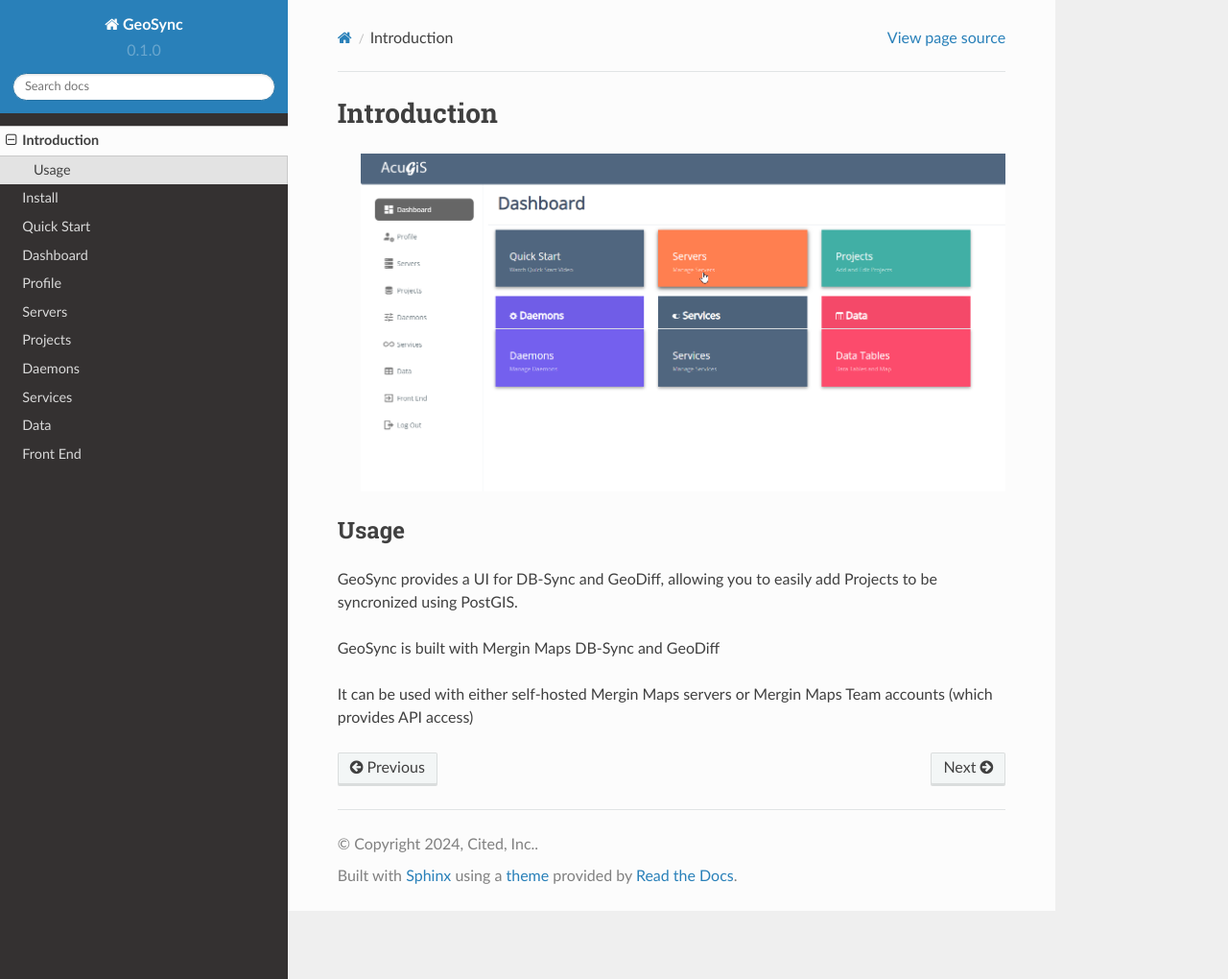
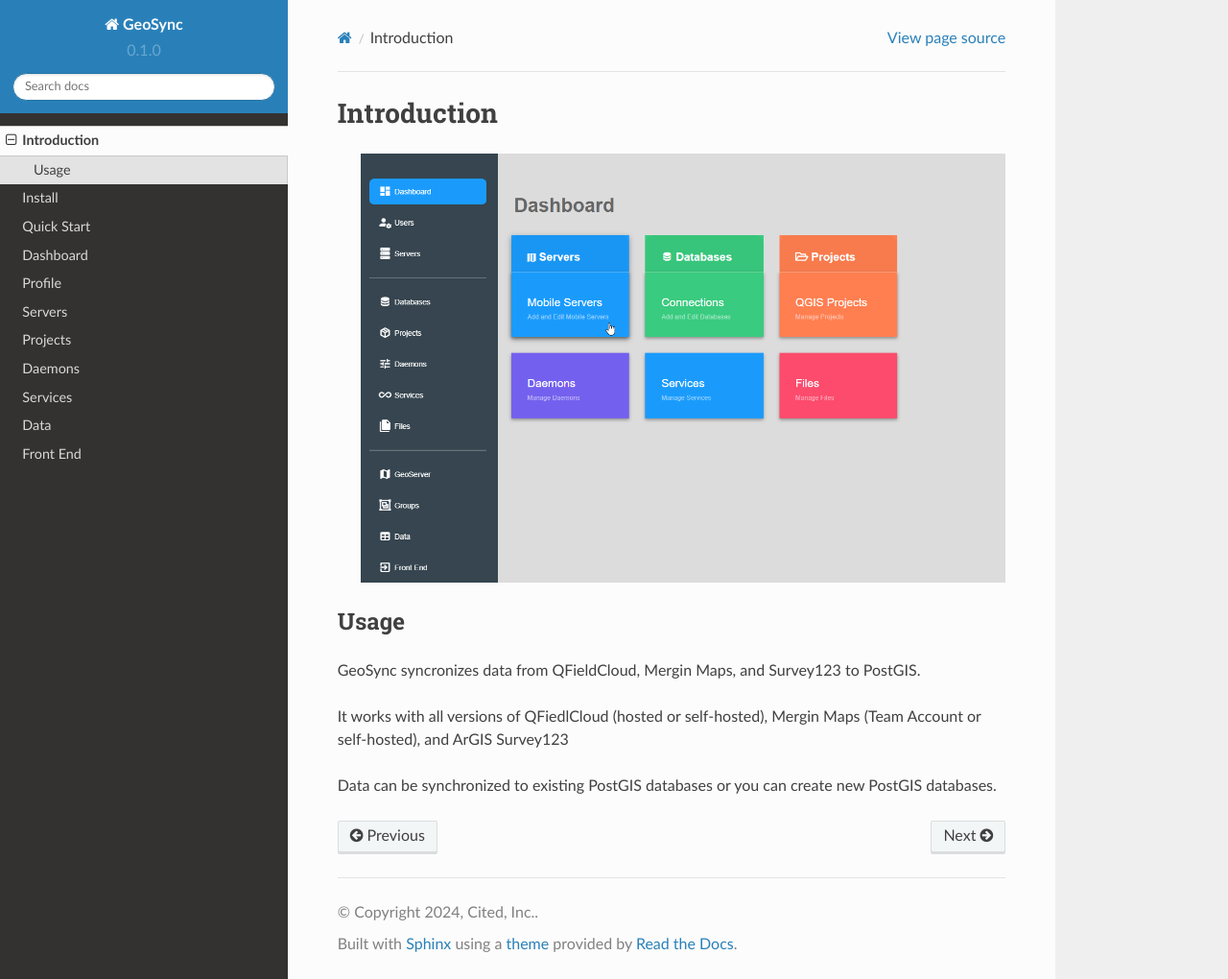
Before and after one commit to AcuGIS/GeoSync, a Sphinx documentation site: the page built from docs/source/intro.rst, in a window 1280 px wide and 1020 px high. Shown: the whole window at 96% size. Built offline with Sphinx 7.4.7 and the Read the Docs theme 2.0.0, drawn with Linux system fonts in a browser that asks for light colours.

Commit message:
Update intro.rst

```diff
--- a/docs/source/intro.rst
+++ b/docs/source/intro.rst
@@ -1,13 +1,13 @@
 Introduction
 =====
 
-   .. image:: images/admin-2.png
+   .. image:: images/geosync-github-1.png
 
 Usage
 ------------
 
-GeoSync provides a UI for DB-Sync and GeoDiff, allowing you to easily add Projects to be syncronized using PostGIS.
+GeoSync syncronizes data from QFieldCloud, Mergin Maps, and Survey123 to PostGIS.
 
-GeoSync is built with Mergin Maps DB-Sync and GeoDiff
+It works with all versions of QFiedlCloud (hosted or self-hosted), Mergin Maps (Team Account or self-hosted), and ArGIS Survey123
 
-It can be used with either self-hosted Mergin Maps servers or Mergin Maps Team accounts (which provides API access)
+Data can be synchronized to existing PostGIS databases or you can create new PostGIS databases.
```
